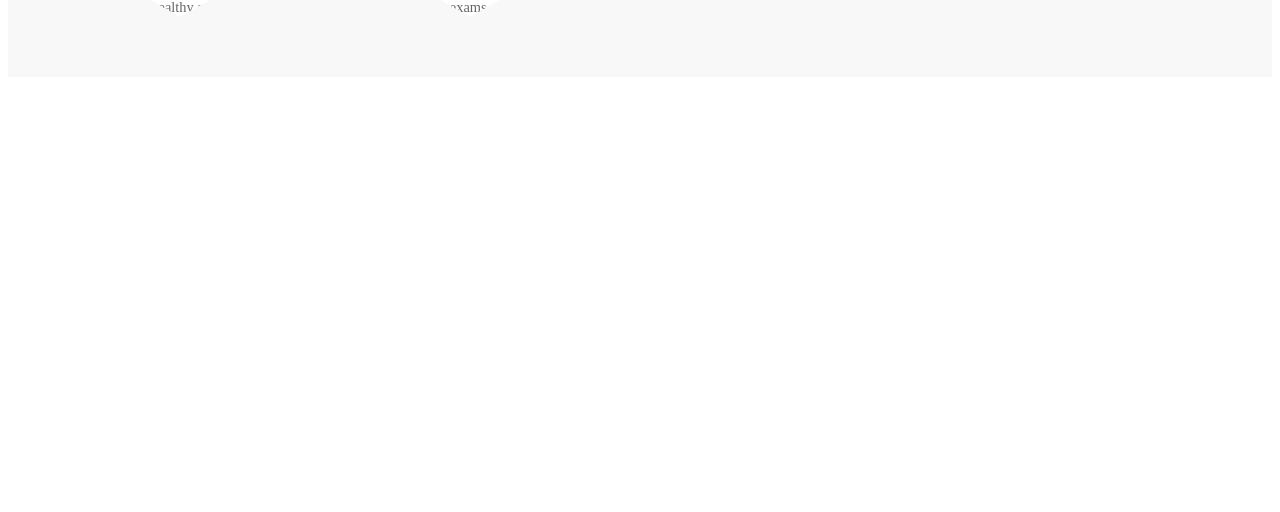
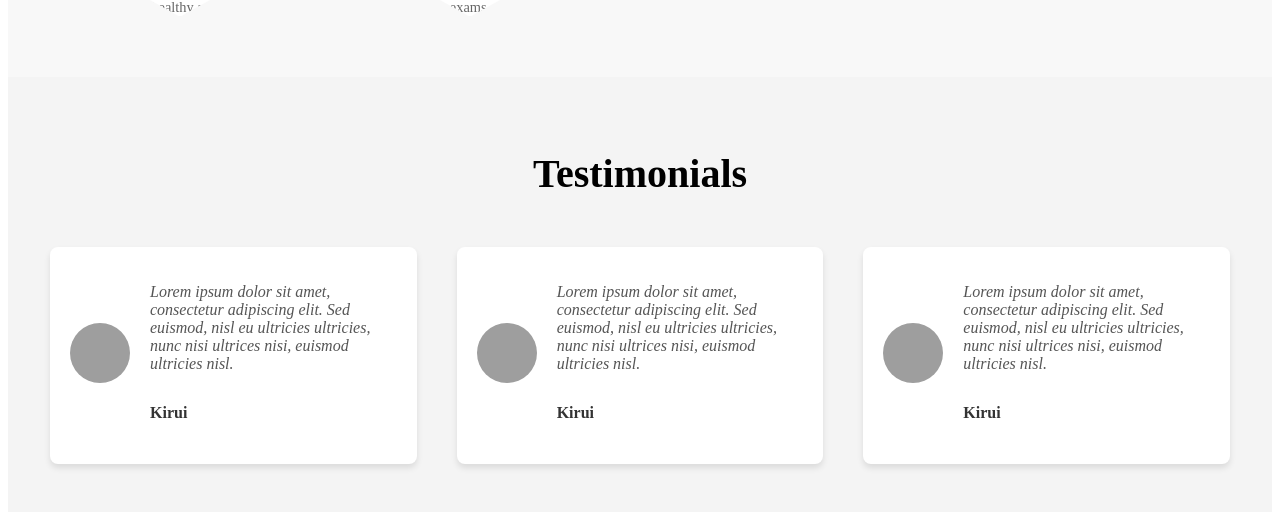
Before and after one commit to carlkiptoo/Wireframe, a Vue app in the folder reusable-website/: page / in a window 1280 px wide. Shown: the part 1275-1787 px from the top of the page. Before the commit the page ends 1360 px from the top, so only its background shows below. Built offline with nearby package versions, Linux system fonts and the light colour scheme; grey boxes are pictures that could not be loaded.

Commit message:
Testimonial wireframe

```diff
--- a/reusable-website/src/App.vue
+++ b/reusable-website/src/App.vue
@@ -3,6 +3,7 @@ import NavBar from './components/NavBar.vue'
 import HeroSection from './components/HeroSection.vue'
 import FeatureCards from './components/FeatureCards.vue'
 import AboutSection from './components/AboutSection.vue'
+import TestimonialSection from './components/TestimonialSection.vue'
 const features = [
   {
     title: 'Feature 1',
@@ -47,18 +48,40 @@ const aboutSectionData = {
     }
   ]
 }
+
+const testimonialData = {
+  title: 'Testimonials',
+  testimonials: [
+    {
+      name: 'Kirui',
+      text: 'Lorem ipsum dolor sit amet, consectetur adipiscing elit. Sed euismod, nisl eu ultricies ultricies, nunc nisi ultrices nisi, euismod ultricies nisl.',
+      avatar: 'https://source.unsplash.com/random/60x60',
+    },
+    {
+      name: 'Kirui',
+      text: 'Lorem ipsum dolor sit amet, consectetur adipiscing elit. Sed euismod, nisl eu ultricies ultricies, nunc nisi ultrices nisi, euismod ultricies nisl.',
+      avatar: 'https://source.unsplash.com/random/60x60',
+    },
+    {
+      name: 'Kirui',
+      text: 'Lorem ipsum dolor sit amet, consectetur adipiscing elit. Sed euismod, nisl eu ultricies ultricies, nunc nisi ultrices nisi, euismod ultricies nisl.',
+      avatar: 'https://source.unsplash.com/random/60x60',
+    }
+  ]
+}
 </script>
 
 <template>
- <NavBar />
- <HeroSection />
- <FeatureCards :features="features" />
- <AboutSection
- :title="aboutSectionData.title"
- :description="aboutSectionData.description"
- :features="aboutSectionData.features"
+  <NavBar />
+  <HeroSection />
+  <FeatureCards :features="features" />
+  <AboutSection :title="aboutSectionData.title" :description="aboutSectionData.description"
+    :features="aboutSectionData.features" />
+  <TestimonialSection
+    :title="testimonialData.title"
+    :testimonials="testimonialData.testimonials"
 
- />
+  />
 </template>
 
 <style scoped>
@@ -68,9 +91,11 @@ const aboutSectionData = {
   will-change: filter;
   transition: filter 300ms;
 }
+
 .logo:hover {
   filter: drop-shadow(0 0 2em #646cffaa);
 }
+
 .logo.vue:hover {
   filter: drop-shadow(0 0 2em #42b883aa);
 }
--- /dev/null
+++ b/reusable-website/src/components/TestimonialCard.vue
@@ -0,0 +1,59 @@
+<template>
+    <div class="testimonial-card">
+        <div class="testimonial-avatar">
+            <img :src="avatar" class="avatar-image" alt="Testimonial Avatar" />
+        </div>
+        <div class="testimonial-content">
+            <p class="testimonial-text">{{ text || 'Kirui' }}</p>
+            <h4 class="testimonial-name">{{ name || 'Kirui' }}</h4>
+        </div>
+    </div>
+</template>
+
+<script setup lang="ts">
+import {defineProps} from 'vue'
+
+interface TestimonialCardProps {
+    name: string;
+    text: string;
+    avatar: string;
+}
+
+const props = defineProps<TestimonialCardProps>();
+
+</script>
+
+<style scoped>
+.testimonial-card {
+    display: flex;
+    align-items: center;
+    background-color: #fff;
+    box-shadow: 0 4px 6px rgba(0, 0, 0, 0.1);
+    border-radius: 8px;
+    padding: 20px;
+    max-width: 500px;
+    margin: 10px;
+}
+.testimonial-avatar {
+    margin-right: 20px;
+}
+.avatar-image {
+    width: 60px;
+    height: 60px;
+    border-radius: 50%;
+    object-fit: cover;
+}
+.testimonial-content {
+    display: flex;
+    flex-direction: column;
+}
+.testimonial-text {
+    font-style: italic;
+    color: #555;
+    margin-bottom: 10px;
+}
+.testimonial-name {
+    font-weight: bold;
+    color: #333;
+}
+</style>
--- /dev/null
+++ b/reusable-website/src/components/TestimonialSection.vue
@@ -0,0 +1,52 @@
+<template>
+    <section class="testimonial-section">
+        <h2 class="section-title">{{title || 'Testimonials'}}</h2>
+        <div class="testimonials-list">
+            <TestimonialCard
+                v-for="(testimonial, index) in testimonials"
+                :key="index"
+                :name="testimonial.name"
+                :text="testimonial.text"
+                :avatar="testimonial.avatar"
+                />
+        </div>
+    </section>
+</template>
+<script setup lang="ts">
+import TestimonialCard from './TestimonialCard.vue'
+
+interface Testimonial{
+    name: string;
+    text: string;
+    avatar: string;
+}
+
+interface TestimonialSectionProps {
+    title: string;
+    testimonials: Testimonial[];
+}
+const props = defineProps<TestimonialSectionProps>();
+
+</script>
+
+<style scoped>
+.testimonial-section {
+    padding: 40px 20px;
+    background-color: #f4f4f4;
+}
+.section-title {
+    text-align: center;
+    font-size: 2.5em;
+    font-weight: bold;
+    margin-bottom: 40px;
+}
+.testimonials-list {
+    display: flex;
+    flex-direction: row;
+    gap: 20px;
+    align-items: center;
+    max-width: 1200px;
+    margin: 0 auto;
+
+}
+</style>
```
